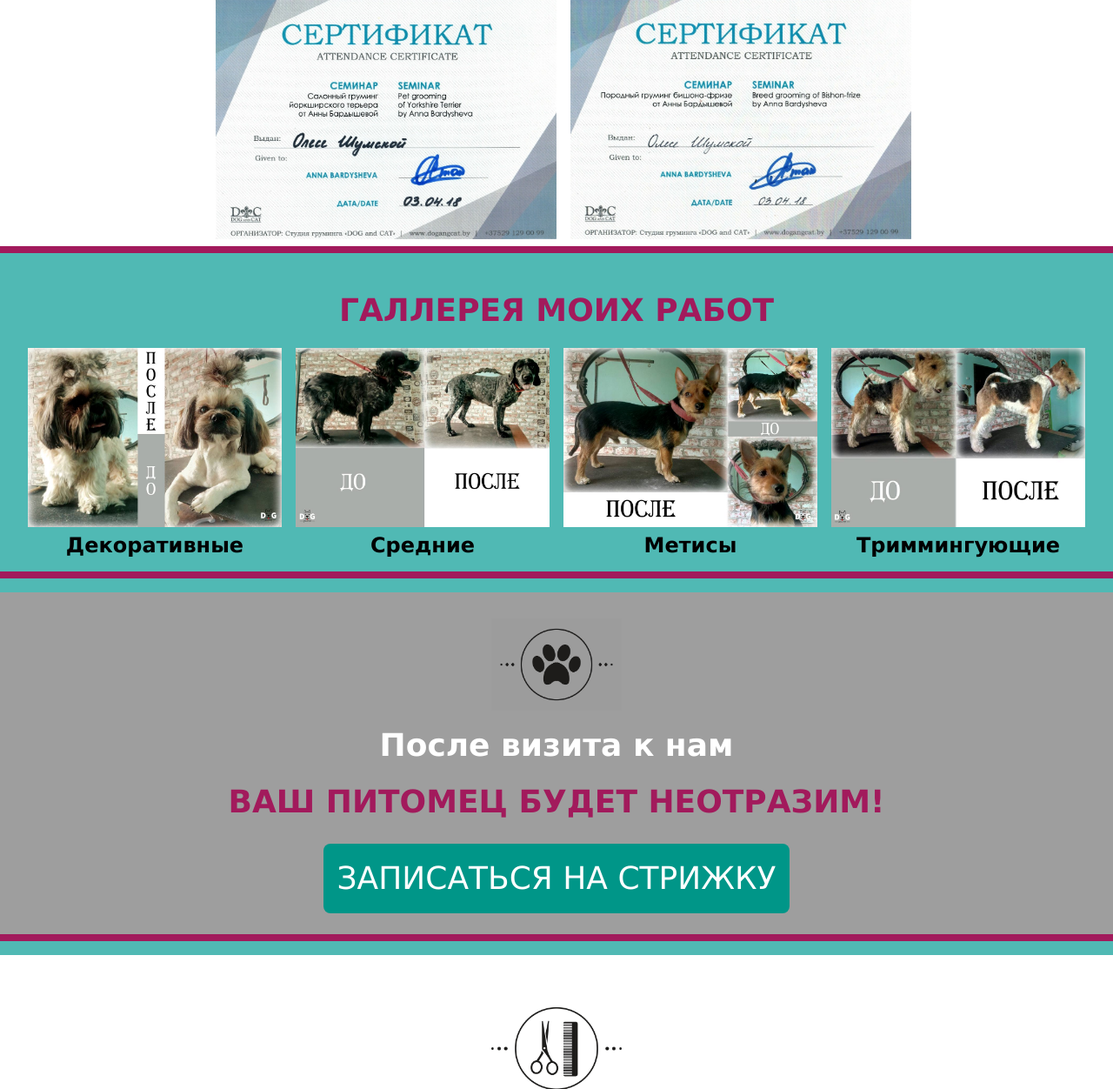
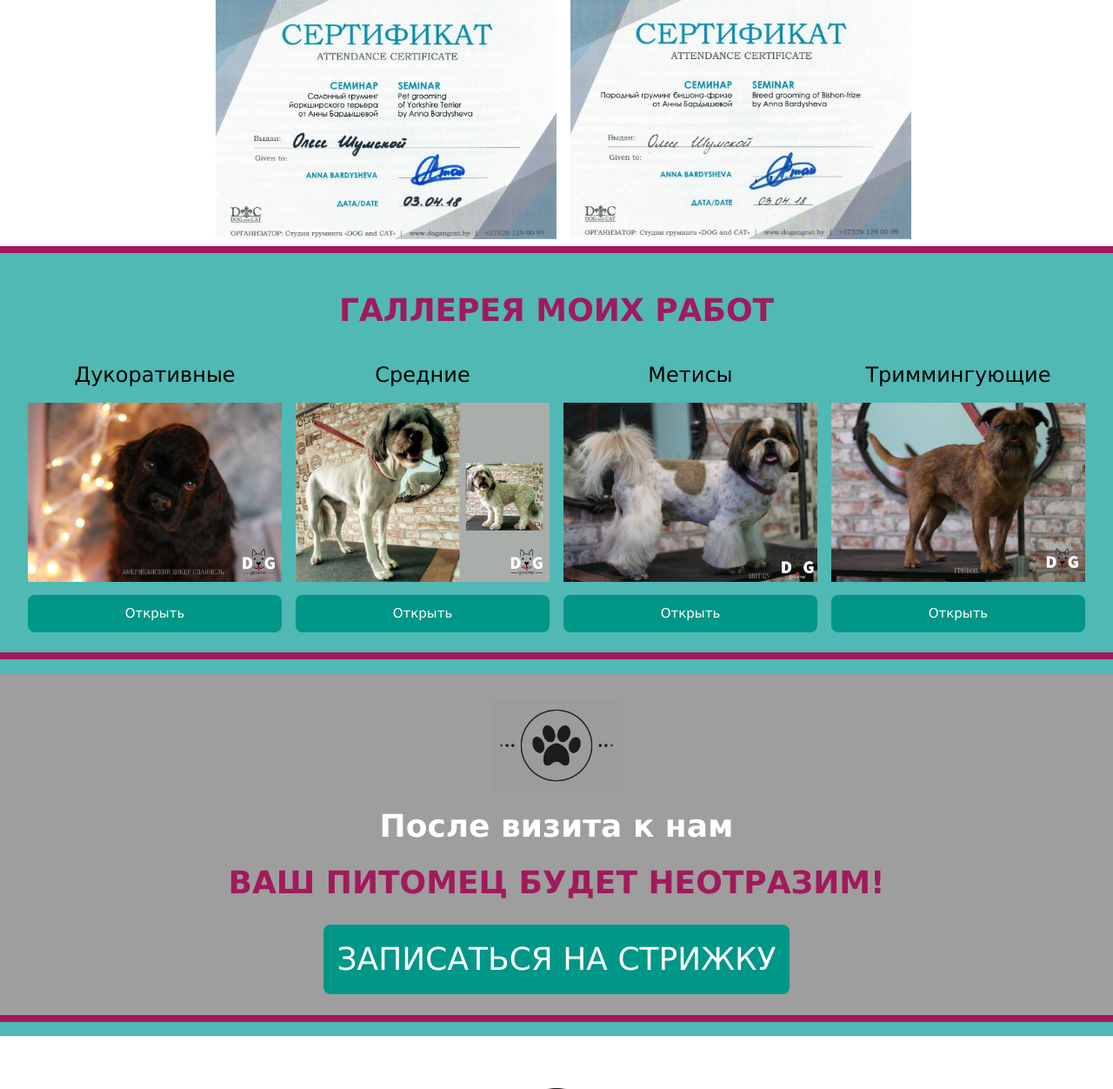
Before and after one commit to WNRumford/olesya, a Flask app: page / in a window 1280 px wide. Shown: the part 4384-5636 px from the top of the page at 87% size. Run offline with Flask 2, Linux system fonts and the light colour scheme; some libraries are stand-ins or nearby versions.

Commit message:
Доработал галерею

```diff
--- a/templates/index.html
+++ b/templates/index.html
@@ -161,26 +161,34 @@
 
 			<!-- decor -->
 			<div class="w3-col s12 l3 m6">
-				<img src="static/images/dec1.jpg" name="decor" alt="decor" style="width:100%;cursor:pointer" onclick="openModalDecor();currentDivDecor(1)" class="w3-image w3-hover-shadow">
-				<label for="decor"><b class="w3-xlarge"> Декоративные</b></label>
+				<h3>Дукоративные</h3>
+				<img src="static/images/gal1.jpg" name="decor" alt="decor" style="width:100%;cursor:pointer" class="w3-image w3-hover-shadow">
+				<!--<label for="decor"><b class="w3-xlarge"> Декоративные</b></label>-->
+				<p class="w3-button w3-block w3-round-large w3-ripple w3-teal" onclick="openModalDecor();currentDivDecor(1)">Открыть</p>
 			</div>
 
 			<!-- mid -->
 			<div class="w3-col s12 l3 m6">
-				<img src="static/images/mid1.jpg" name="middle" alt="Mid" style="width:100%;cursor:pointer" onclick="openModalMid();currentDivMid(1)" class="w3-image w3-hover-shadow">
-				<label for="middle"><b class="w3-xlarge"> Средние </b></label>
+				<h3>Средние</h3>
+				<img src="static/images/gal2.jpg" name="middle" alt="Mid" style="width:100%;cursor:pointer" class="w3-image w3-hover-shadow">
+				<!--<label for="middle"><b class="w3-xlarge"> Средние </b></label>-->
+				<p class="w3-button w3-block w3-round-large w3-ripple w3-teal" onclick="openModalMid();currentDivMid(1)">Открыть</p>
 			</div>
 
 			<!--met-->
 			<div class="w3-col s12 l3 m6">
-				<img src="static/images/met1.jpg" name="metis" alt="decor" style="width:100%;cursor:pointer" onclick="openModalMet();currentDivMet(1)" class="w3-image w3-hover-shadow">
-				<label for="metis"><b class="w3-xlarge">Метисы</b></label>
+				<h3>Метисы</h3>
+				<img src="static/images/gal3.jpg" name="metis" alt="decor" style="width:100%;cursor:pointer" class="w3-image w3-hover-shadow">
+				<!--<label for="metis"><b class="w3-xlarge">Метисы</b></label>-->
+				<p class="w3-button w3-block w3-round-large w3-ripple w3-teal" onclick="openModalMet();currentDivMet(1)">Открыть</p>
 			</div>
 
 			<!--trim-->
 			<div class="w3-col s12 l3 m6">
-				<img src="static/images/trim1.jpg" name="trimm" alt="decor" style="width:100%;cursor:pointer" onclick="openModalTrim();currentDivTrim(1)" class="w3-image w3-hover-shadow">
-				<label for="trimm"><b class="w3-xlarge">Триммингующие </b></label>
+				<h3>Триммингующие</h3>
+				<img src="static/images/gal4.jpg" name="trimm" alt="decor" style="width:100%;cursor:pointer" class="w3-image w3-hover-shadow">
+				<!--<label for="trimm"><b class="w3-xlarge">Триммингующие </b></label>-->
+				<p class="w3-button w3-block w3-round-large w3-ripple w3-teal" onclick="openModalTrim();currentDivTrim(1)">Открыть</p>
 			</div>
 		</div>
 	</div>
```
Also changed, not shown: static/images/gal1.jpg (added), static/images/gal2.jpg (added), static/images/gal3.jpg (added), static/images/gal4.jpg (added).
